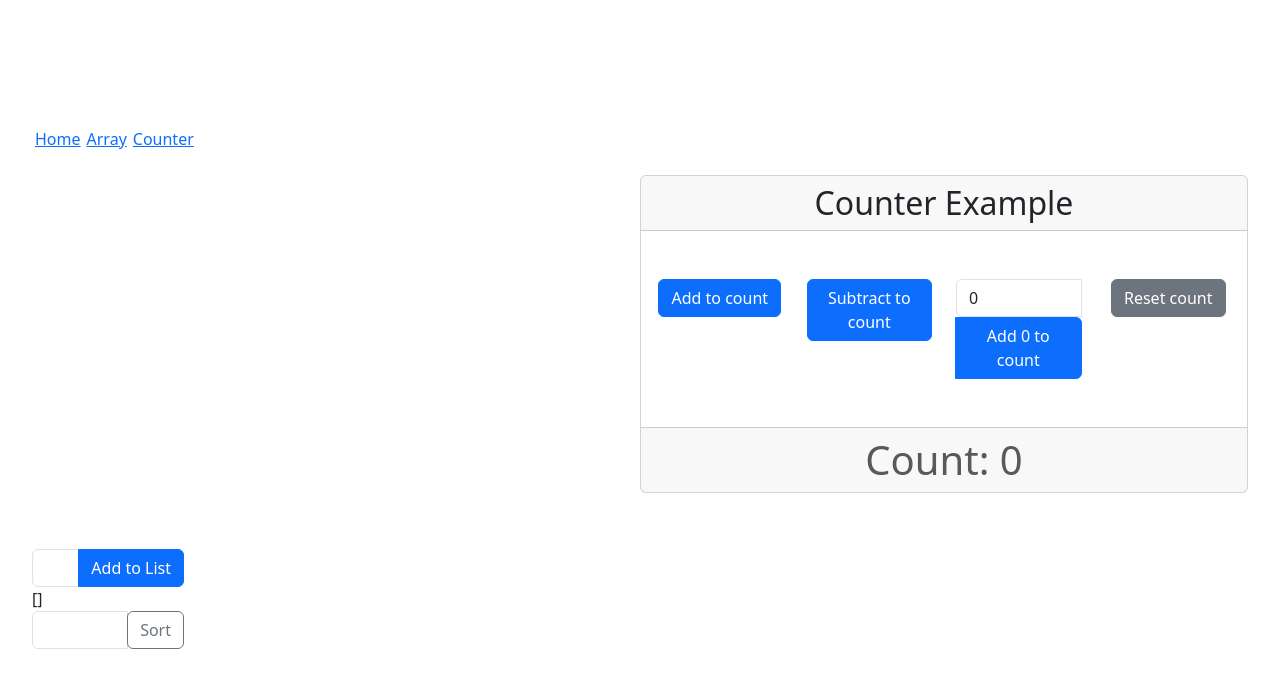
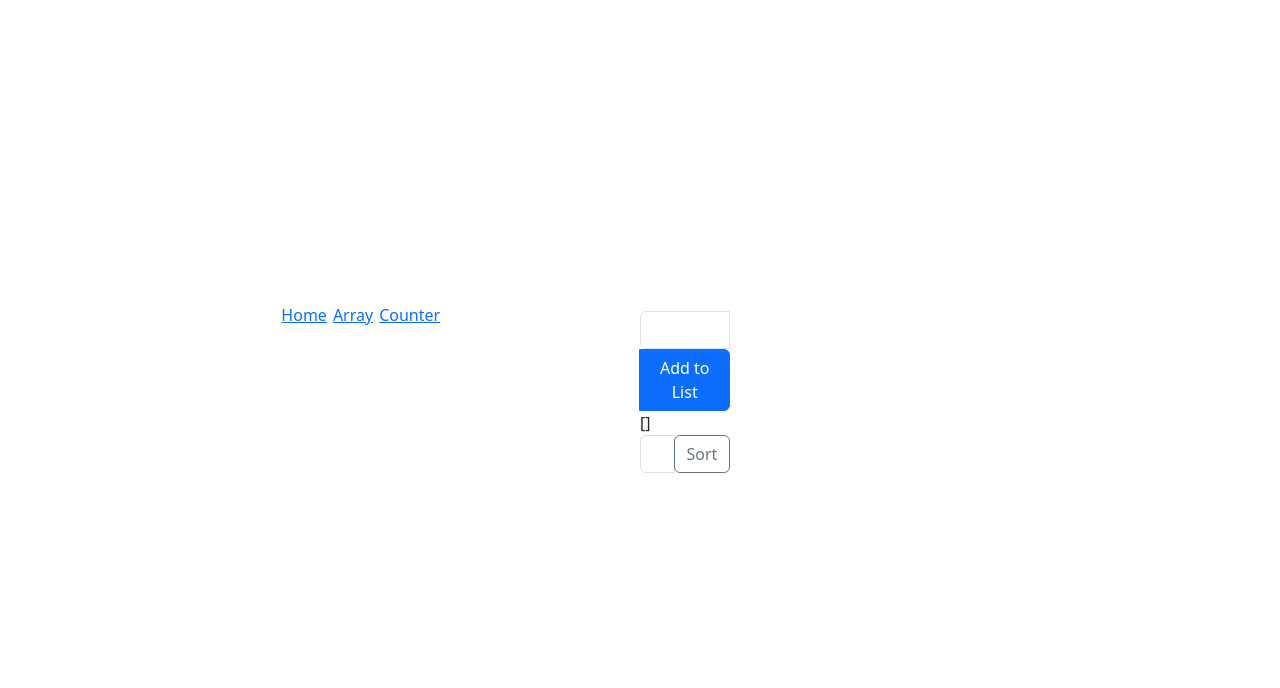
Before and after one commit to thechrislundy/gradys-vue-project-2, a Vue app: page /array in a window 1280 px wide. Shown: the top 688 px of the page. Built offline with nearby package versions, Linux system fonts and the light colour scheme.

Commit message:
Refactor Array

```diff
--- a/src/views/ArrayView.vue
+++ b/src/views/ArrayView.vue
@@ -1,43 +1,4 @@
 <template>
-  <div class="my-5 card text-center">
-    <h2 class="card-header">Counter Example</h2>
-    <div class="card-body">
-      <div class="row my-4">
-        <div class="col-sm-6 col-lg-3 my-2">
-          <button @click="add" class="btn btn-primary">Add to count</button>
-        </div>
-        <div class="col-sm-6 col-lg-3 my-2">
-          <button @click="subtract" class="btn btn-primary">
-            Subtract to count
-          </button>
-        </div>
-        <div class="col-sm-6 col-lg-3 my-2">
-          <div class="input-group">
-            <input
-              type="number"
-              class="form-control"
-              v-model="amount"
-              @keyup.enter="addAmount"
-            />
-            <button
-              @click="addAmount"
-              class="btn btn-primary"
-              type="button"
-              id="button-addon2"
-            >
-              Add {{ amount }} to count
-            </button>
-          </div>
-        </div>
-        <div class="col-sm-6 col-lg-3 my-2">
-          <button @click="count = 0" class="btn btn-secondary">
-            Reset count
-          </button>
-        </div>
-      </div>
-    </div>
-    <h1 class="card-footer text-body-secondary m-0">Count: {{ count }}</h1>
-  </div>
   <div class="col-sm-6 col-lg-3 my-2">
     <div class="input-group">
       <input
@@ -100,8 +61,6 @@ import draggable from "vuedraggable";
 export default {
   data() {
     return {
-      count: 0,
-      amount: 0,
       list: [],
       item: "",
       sortMode: null,
@@ -112,15 +71,6 @@ export default {
   },
 
   methods: {
-    add() {
-      this.count++;
-    },
-    subtract() {
-      this.count--;
-    },
-    addAmount() {
-      this.count = this.count + this.amount;
-    },
     addToList() {
       this.list.push({
         string: this.item,
```
